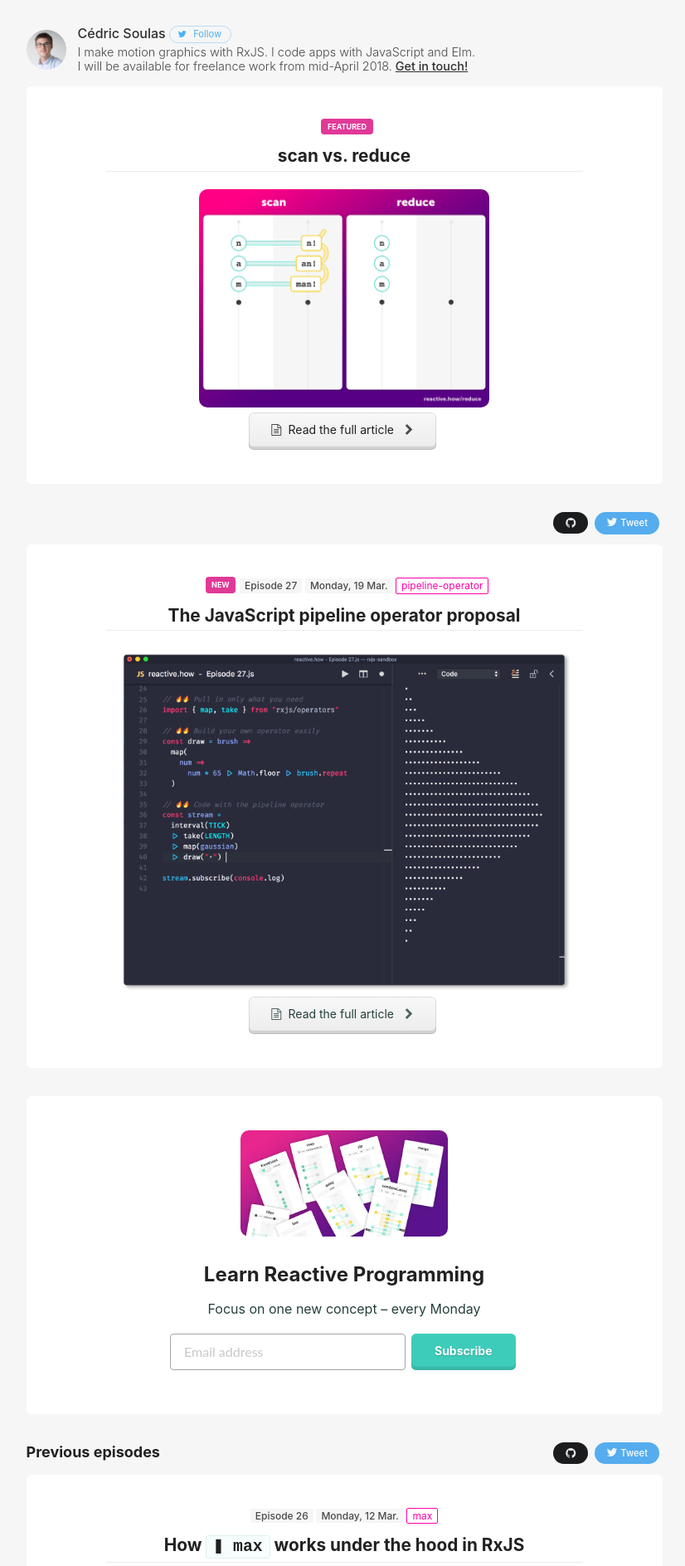
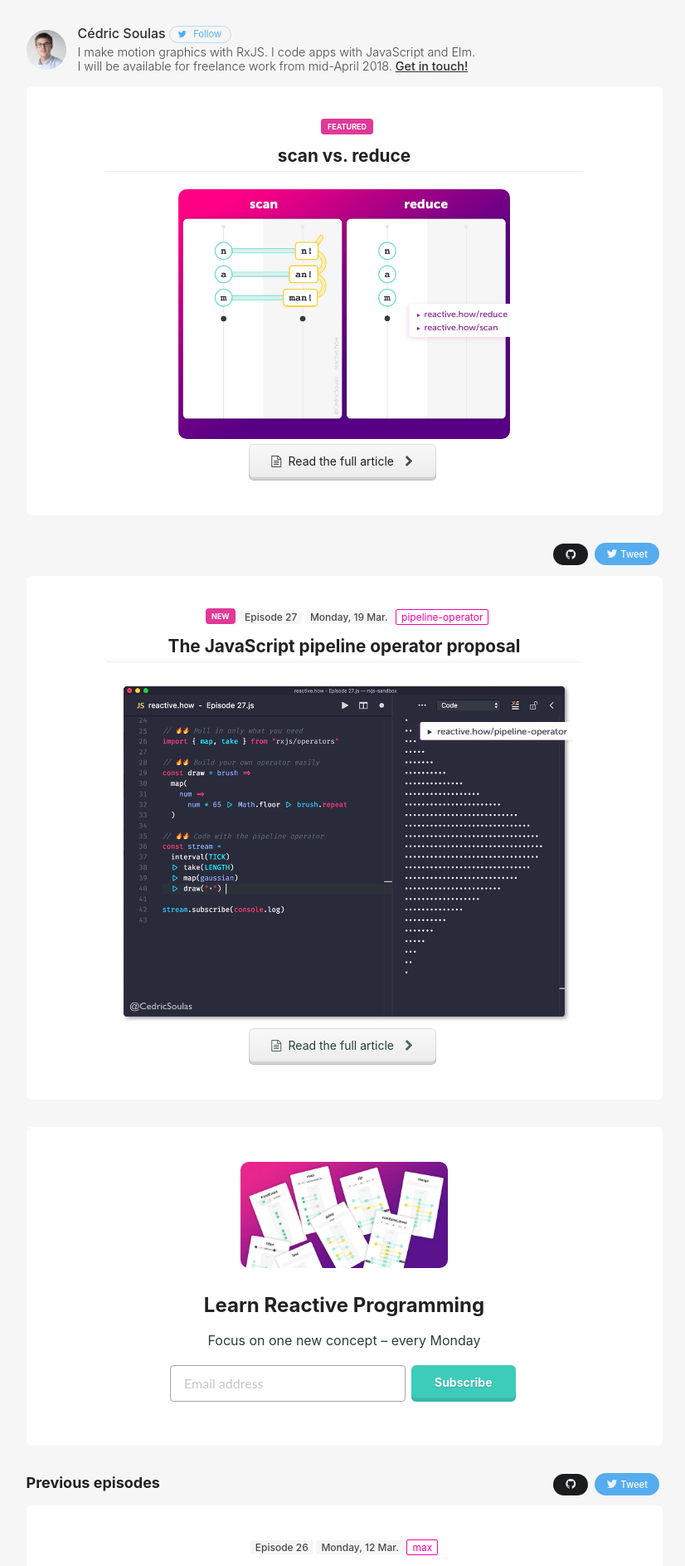
Before and after one commit to cedricss/reactive.how, a Jekyll site: the page built from index.html, in a window 1280 px wide. Shown: the top 1887 px of the page at 83% size, without its empty margins (225-1051 px from the left). Built offline with Jekyll 4.4.1, drawn with Linux system fonts in a browser that asks for light colours.

```diff
--- a/_includes/episodes.html
+++ b/_includes/episodes.html
@@ -6,7 +6,7 @@
         <h2 class="ui header">
             scan vs. reduce</h2>
         <a href="/reduce">
-            <img class="w350" src="/img/reduce/reduce-scan-featured.gif" alt="operators scan vs. reduce" />
+            <img class="w400" src="/img/reduce/reduce-scan-featured.gif" alt="operators scan vs. reduce" />
         </a>
 
         <a href="/reduce" class="ui button">
```
Also changed, not shown: img/max/scanreducemax.gif, img/pipeline-operator/code-with-pipeline-operator.gif, img/reduce/reduce-scan-featured.gif.
